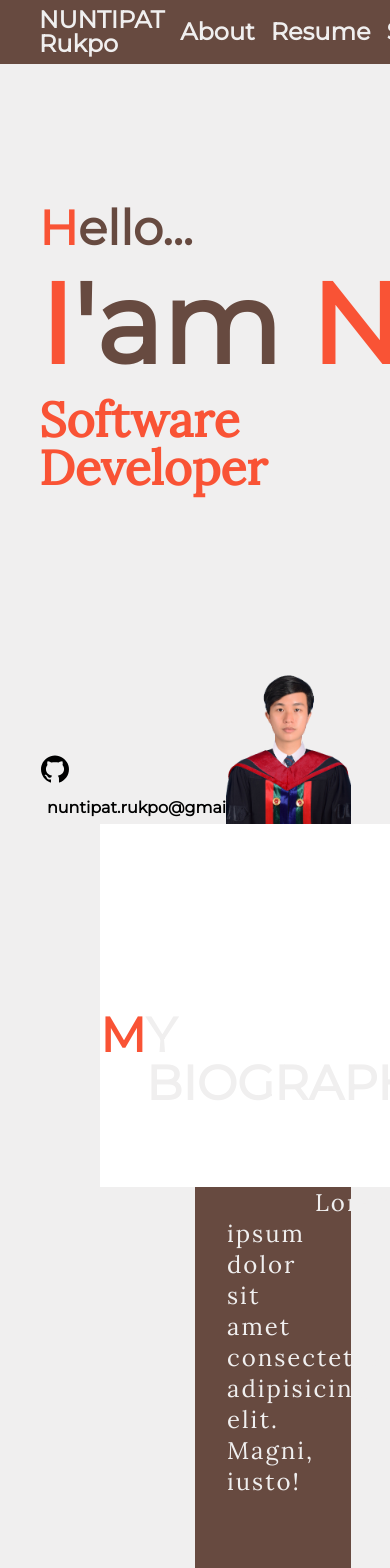
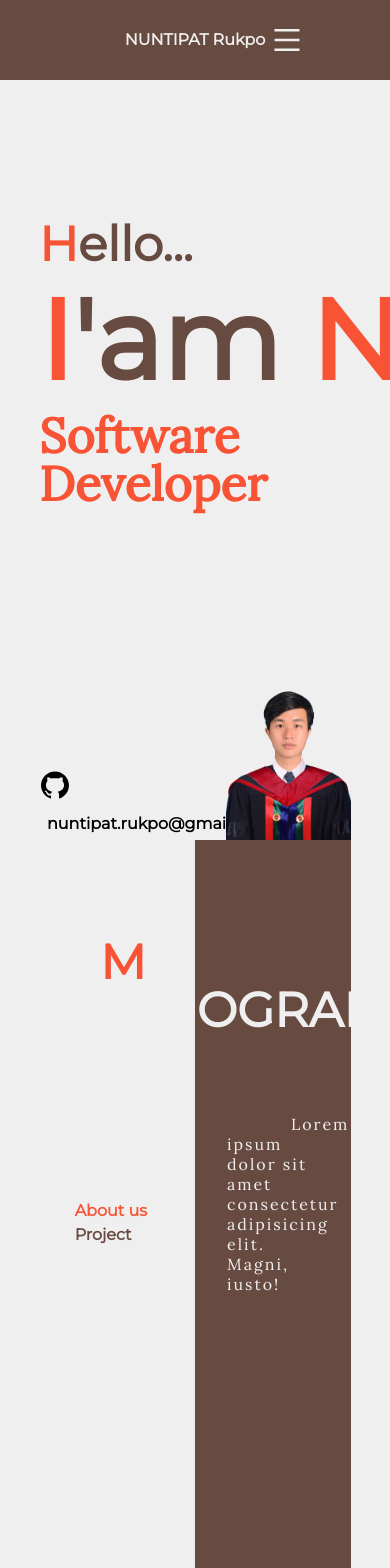
Before and after one commit to nuntipatcpe/profile-react-app, a React (Vite) app: page / in a window 390 px wide. Shown: the top 1568 px of the page. Built offline with nearby package versions, Linux system fonts and the light colour scheme.

Commit message:
feat : respon menubar

```diff
--- a/src/assets/json/bio.json
+++ b/src/assets/json/bio.json
@@ -13,10 +13,6 @@
     {
         "id" : 3,
         "page" : "project",
-        "data" : "Lorem ipsum dolor sit amet consectetur adipisicing."
-    },{
-        "id" : 3,
-        "page" : "project",
-        "data" : "Lorem ipsum dolor sit amet consectetur adipisicing."
+        "data" : "Lorem, ipsum dolor sit amet consectetur adipisicing elit.Reprehenderit perferendis ad iure quae eligendi laudantiumconsequatur optio adipisci praesentium aperiam. Eos at modi,veritatis soluta eligendi necessitatibus commodi ipsam sunt?"
     }
 ]
--- a/src/component/profile/About.jsx
+++ b/src/component/profile/About.jsx
@@ -5,21 +5,20 @@ import { useState } from "react";
 import bio from "../../assets/json/bio.json";
 
 function Experience() {
-
-  const [data, setdata] = useState(bio.filter((item)=>item.page==='about'));
+  const [data, setdata] = useState(bio.filter((item) => item.page === "about"));
   const [color, setColor] = useState("about");
 
   const setActive = (str) => {
-    setdata(bio.filter((item)=>item.page===str));
+    setdata(bio.filter((item) => item.page === str));
     setColor(str);
   };
   console.log(data);
 
-
-
   return (
     <div id="about" className="about">
       <div className="container">
+
+        <div className="container-left">
           <nav className="nav-about">
             <ul>
               <li
@@ -39,11 +38,14 @@ function Experience() {
                 }}
               >
                 Project
+
               </li>
             </ul>
           </nav>
+        </div>
 
-        <div className="data-about">
+        <div className="container-rigth">
+
           <div className="topic">
             <div className="text">
               <div className="text-item-1">M</div>
@@ -52,8 +54,7 @@ function Experience() {
           </div>
 
           <div className="content">
-            {data
-              .map((item) => {
+            {data.map((item) => {
               return (
                 <div key={item.id}>
                   <p>{item.data}</p>
--- a/src/component/profile/NavBar.jsx
+++ b/src/component/profile/NavBar.jsx
@@ -1,23 +1,73 @@
-import React from 'react'
+import React, { useState } from "react";
+import { AiOutlineMenu } from "react-icons/ai";
+function Navbar() {
+  const [click, setClick] = useState(false);
+  // console.log(click)
 
-function Navbar() {
   return (
-    <div className='navbar'>
-       <div className='container'>
-        <div className="nav-item">
-          <p><a href='#home'>NUNTIPAT Rukpo</a></p>
-        <ul>
-            <li><a href='#about'>About</a></li>
-            <li><a href='#resume'>Resume</a></li>
-            <li><a href='#skills'>Skills</a></li>
-            <li><a href='#portfolio'>Portfolio</a></li>
-            <li><a href='#contract'>Contract</a></li>
-        </ul>
+    <div className="navbar">
+      <div className="container">
+        <div className="head-con">
+          <div className="logo">
+            <a href="#home">NUNTIPAT Rukpo</a>
+          </div>
+
+          <ul className={click ? "menu active" : "menu"}>
+            <li>
+              <a href="#about" onClick={()=>setClick(!click)}>About</a>
+            </li>
+            <li>
+              <a href="#resume" onClick={()=>setClick(!click)}>Resume</a>
+            </li>
+            <li>
+              <a href="#skills" onClick={()=>setClick(!click)}>Skills</a>
+            </li>
+            <li>
+              <a href="#portfolio" onClick={()=>setClick(!click)}>Portfolio</a>
+            </li>
+            <li>
+              <a href="#contract" onClick={()=>setClick(!click)}>Contract</a>
+            </li>
+          </ul>
+          <AiOutlineMenu
+            className="logo-menu"
+            onClick={() => setClick(!click)}
+          />
         </div>
+      </div>
     </div>
-    </div>
-
-  )
+  );
 }
 
-export default Navbar
+export default Navbar;
+
+// import React,{useState} from 'react'
+// import { AiOutlineMenu } from 'react-icons/ai';
+// function Navbar() {
+
+//   const [click,setClick] = useState(false);
+//   // console.log(click)
+
+//   return (
+//     <div className='navbar'>
+//        <div className='container'>
+
+//         <div className="nav-item">
+//           <p className='logo'><a href='#home'>NUNTIPAT Rukpo</a></p>
+//           <AiOutlineMenu className='logo-menu' onClick={()=>setClick(!click)} />
+//         <ul className={click ? "menu-active": "menu"}>
+//             <li><a href='#about' onClick={()=>setClick(!click)} >About</a></li>
+//             <li><a href='#resume' onClick={()=>setClick(!click)}>Resume</a></li>
+//             <li><a href='#skills'onClick={()=>setClick(!click)}>Skills</a></li>
+//             <li><a href='#portfolio' onClick={()=>setClick(!click)}>Portfolio</a></li>
+//             <li><a href='#contract' onClick={()=>setClick(!click)}>Contract</a></li>
+//         </ul>
+//         </div>
+
+//     </div>
+//     </div>
+
+//   )
+// }
+
+// export default Navbar
--- a/src/scss/base/_reset.scss
+++ b/src/scss/base/_reset.scss
@@ -25,6 +25,7 @@ time, mark, audio, video {
 	vertical-align: baseline;
 	scroll-behavior: smooth;
 	font-size: 1 rem;
+	text-decoration: none;
 }
 /* HTML5 display-role reset for older browsers */
 article, aside, details, figcaption, figure,
--- a/src/scss/component/_about.scss
+++ b/src/scss/component/_about.scss
@@ -4,14 +4,25 @@
   .container {
     display: flex;
   }
+.container-left{
+  width: 50%;
+  min-height: 90vh;
 
-  .nav-about {
-    width: 50%;
-    height: 100%;
   display: flex;
   justify-content: center;
   align-items: center;
 
+  .nav-about {
+
+    display: flex;
+    justify-content: center;
+    align-items: center;
+    // background: #000;
+    // padding-left: 30rem;
+    width: 100%;
+    justify-content: right;
+    margin-right: 3rem;
+    // background: wheat;
 
     .red{
       color: $thirty-color;
@@ -21,8 +32,6 @@
     }
 
     ul {
-        margin-left: 22rem;
-        width: 10rem;
         font-weight: bold;
         font-size: $size-smail;
       li {
@@ -35,28 +44,25 @@
 
     }
   }
-
-  .data-about {
-    // padding: 1rem;
+}
+.container-rigth{
   width: 50%;
-    // height: 100%;
-
-    background-color: $ten-color;
+  min-height: 90vh;
+  background: $ten-color;
   display: flex;
   flex-direction: column;
   justify-content: center;
   align-items: center;
+  // max-height: 90vh;
+
 
     .topic {
-      align-content: center;
-      height: 30rem;
-      background-color: white;
       font-size: $size-medium;
       font-weight: bold;
       display: flex;
+      height: 40%;
       align-items: flex-end;
       padding-bottom: 5rem;
-
         .text{
           display: flex;
           .text-item-1{
@@ -70,30 +76,129 @@
     .content{
       width: 100%;
       height: 100%;
-      // background: #000;
-    }
+
+       display: flex;
+       flex-direction: column;
 
          p{
         color: $sixty-color;
-        text-indent: 5.5rem;
+        text-indent: 4rem;
         letter-spacing: 2px;
         line-height: normal;
         font-family: $fonts-2;
         font-size: $size-smail;
-        // text-align: justify;
+
         padding:0 2rem 1rem 2rem;
 
-        &:lang(th){
-            font-family: $fonts-3;
-            color: $sixty-color;
-            text-indent: 3rem;
-            letter-spacing: 2px;
-            line-height: normal;
-            font-size: $size-smail;
-            // text-align: justify;
-            padding: 1rem;
-        }
+        // &:lang(th){
+        //     font-family: $fonts-3;
+        //     color: $sixty-color;
+        //     text-indent: 3rem;
+        //     letter-spacing: 2px;
+        //     line-height: normal;
+        //     font-size: $size-smail;
+        //     // text-align: justify;
+        //     padding: 1rem;
+        // }
     }
 
     }
+
+
+
+
 }
+
+
+  // .nav-about {
+  //   width: 50%;
+  //   height: 100%;
+  //   display: flex;
+  //   justify-content: center;
+  //   align-items: center;
+
+
+  //   .red{
+  //     color: $thirty-color;
+  //   }
+  //   .back{
+  //     color: $ten-color;
+  //   }
+
+  //   ul {
+  //       margin-left: 22rem;
+  //       width: 10rem;
+  //       font-weight: bold;
+  //       font-size: $size-smail;
+  //     li {
+  //       margin-top: 0.5rem;
+  //       cursor: pointer;
+  //       &:hover {
+  //         color: $thirty-color;
+  //       }
+  //     }
+
+  //   }
+  // }
+
+  // .data-about {
+  //   // padding: 1rem;
+  //   width: 50%;
+  //   // height: 100%;
+
+  //   background-color: $ten-color;
+  //   display: flex;
+  //   flex-direction: column;
+  //   justify-content: center;
+  //   align-items: center;
+
+  //   .topic {
+  //     align-content: center;
+  //     height: 30rem;
+  //     background-color: white;
+  //     font-size: $size-medium;
+  //     font-weight: bold;
+  //     display: flex;
+  //     align-items: flex-end;
+  //     padding-bottom: 5rem;
+
+  //       .text{
+  //         display: flex;
+  //         .text-item-1{
+  //         color: $thirty-color;
+  //         }
+  //         .text-item-2{
+  //         color: $sixty-color;
+  //         }
+  //       }
+  //   }
+  //   .content{
+  //     width: 100%;
+  //     height: 100%;
+  //     // background: #000;
+  //   }
+
+  //   p{
+  //       color: $sixty-color;
+  //       text-indent: 5.5rem;
+  //       letter-spacing: 2px;
+  //       line-height: normal;
+  //       font-family: $fonts-2;
+  //       font-size: $size-smail;
+  //       // text-align: justify;
+  //       padding:0 2rem 1rem 2rem;
+
+  //       &:lang(th){
+  //           font-family: $fonts-3;
+  //           color: $sixty-color;
+  //           text-indent: 3rem;
+  //           letter-spacing: 2px;
+  //           line-height: normal;
+  //           font-size: $size-smail;
+  //           // text-align: justify;
+  //           padding: 1rem;
+  //       }
+  //   }
+
+  // }
+}
--- a/src/scss/layout/_navbar.scss
+++ b/src/scss/layout/_navbar.scss
@@ -1,41 +1,246 @@
-.navbar{
-    background-color: $ten-color;
-
-}
-
-.nav-item {
+.navbar {
+  background-color: $ten-color;
+  font-weight: bold;
+  .head-con {
     display: flex;
     justify-content: space-between;
     align-items: center;
-    height: 4rem;
+    height: 5rem;
+    .logo {
+      a {
+        color: $sixty-color;
+        font-size: $size-smail;
 
-    font-family: $fonts-1;
-    font-size: $size-smail;
-    font-weight: bold;
-    ul {
-      display: flex;
-      height: 100%;
-      align-items: center;
-    }
-    li {
-
-      margin-left: 1rem;
-    }
-    a {
-      color: $sixty-color;
-      text-decoration: none;
-      &:hover {
-        display: flex;
-        height: 100%;
-        align-items: center;
-        color: $thirty-color;
-        cursor: pointer;
+        &:hover {
+          color: $thirty-color;
+        }
       }
     }
-
-    p {
-      font-size: $size-smail;
-      color: $sixty-color;
-      cursor: pointer;
+    .menu {
+      display: flex;
+      width: 100%;
+      justify-content: space-between;
+      // background: #000;
+      padding: 0 3rem 0 3rem;
+      li {
+        a {
+          color: $sixty-color;
+          &:hover {
+            color: $thirty-color;
+          }
+        }
+      }
     }
   }
+  .logo-menu {
+    display: none;
+  }
+}
+@media screen and (max-width: 980px) {
+  .navbar {
+
+    position: relative;
+    .logo-menu {
+      width: 2rem;
+      height: 2rem;
+      color: $sixty-color;
+      position:absolute;
+      right: 3rem;
+      top: 1.5rem;
+      display: block;
+    }
+    .head-con{
+      display: flex;
+      // flex-direction: column;
+      justify-content: center;
+      // background: #000;
+      position: relative;
+      .logo{
+        display: flex;
+        justify-content: center;
+        align-items: center;
+
+        height: 100%;
+      }
+
+      .menu{
+        width: 100vw;
+        // background: $ten-color;
+        position: absolute;
+        flex-direction: column;
+
+        li{
+          display: flex;
+          flex-direction: column;
+          align-items: center;
+          justify-content: center;
+          width: 100%;
+          height: 5rem;
+          background: $ten-color;
+        }
+        z-index: 1;
+        top: -500%;
+        opacity: 0;
+        transition: 0.3s ease;
+      }
+      .menu.active{
+        width: 100vw;
+        background: $ten-color;
+        position: absolute;
+
+        flex-direction: column;
+        z-index: 1;
+
+        li{
+          display: flex;
+          flex-direction: column;
+          align-items: center;
+          justify-content: center;
+          width: 100%;
+          height: 5rem;
+          background: $ten-color;
+        }
+        top: 4.9rem;
+        opacity: 1;
+        transition: 0.3s ease;
+      }
+    }
+  }
+}
+
+// .navbar{
+//     background-color: $ten-color;
+
+// .nav-item {
+//     display: flex;
+//     justify-content: space-between;
+//     align-items: center;
+//     height: 4rem;
+
+//     font-family: $fonts-1;
+//     font-size: $size-smail;
+//     font-weight: bold;
+//     ul {
+//       width: 0 auto;
+//       display: flex;
+//       height: 100%;
+//       align-items: center;
+//       // background: #000;
+//       width: 100%;
+//       // display: none;
+
+//     }
+//     li {
+
+//       margin: 0 auto;
+//       margin-left: 1rem;
+//       // background: #000;
+
+//     }
+//     a {
+//       color: $sixty-color;
+//       text-decoration: none;
+//       &:hover {
+//         display: flex;
+//         height: 100%;
+//         align-items: center;
+//         color: $thirty-color;
+//         cursor: pointer;
+//       }
+//     }
+
+//     .logo {
+//       width: 10%;
+//       margin-right: 1rem;
+//       font-size: $size-smail;
+//       color: $sixty-color;
+//       cursor: pointer;
+//     }
+//     .logo-menu{
+//       display: none;
+//     }
+//   }
+// }
+
+// @media screen and (max-width: 863px) {
+//   .navbar{
+
+//     .nav-item{
+//       // height: auto;
+
+//       position: relative;
+//       .logo{
+//         // background: #000;
+//         height: 100%;
+//         width: 100%;
+//         display: flex;
+//         align-items: center;
+//         justify-content: center;
+//         margin: 0 auto;
+//       }
+//       .logo-menu{
+//         position: absolute;
+//         right: 1rem;
+//         display: block;
+//         width: 2rem;
+//         height: 3rem;
+//         color: $sixty-color;
+
+//       }
+//       .menu{
+//         display: flex;
+//         flex-direction: column;
+//         position: absolute;
+//         top: 3.1rem;
+//         background-color: $ten-color;
+//         z-index: 1;
+//         height: auto;
+
+//         opacity: 1;
+//         left: 0;
+//         transition: 0.5s ease;
+//         li{
+//           margin: 0 auto;
+//           width: 100%;
+//           margin: 1rem 0 1rem;
+//           a{
+//             width: 100%;
+//             display: flex;
+//             justify-content: center;
+//           }
+//         }
+
+//         top: -100%;
+//         opacity: 0;
+//         transition: 0.5s ease;
+//       }
+
+//       .menu.active{
+//         display: flex;
+//         flex-direction: column;
+//         position: absolute;
+//         top: 3.1rem;
+//         background-color: $ten-color;
+//         z-index: 1;
+//         height: auto;
+
+//         opacity: 1;
+//         left: 0;
+//         transition: 0.5s ease;
+//         li{
+//           margin: 0 auto;
+//           width: 100%;
+//           margin: 1rem 0 1rem;
+//           a{
+//             width: 100%;
+//             display: flex;
+//             justify-content: center;
+//           }
+//         }
+//       }
+
+//     }
+
+//   }
+
+// }
--- a/src/scss/utils/_variable.scss
+++ b/src/scss/utils/_variable.scss
@@ -19,4 +19,8 @@ $fonts-3 : 'Kanit', sans-serif;
 
 $size-big : 7rem;
 $size-medium : 3rem;
-$size-smail : 1.5rem;
+$size-smail : 1rem;
+
+// $size-big : 6vw;
+// $size-medium : 3vw;
+// $size-smail : 1.5vw;
```
Lines whose indentation alone changed are shown as unchanged.
